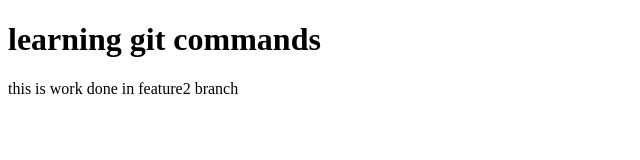
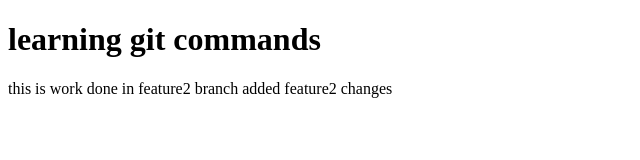
Before and after one commit to NizamNizz/another_one, a plain HTML site: page index.html in a window 1280 px wide. Shown: the whole page, without its empty margins (0-640 px from the left). Drawn offline with Linux system fonts and the light colour scheme.

Commit message:
added feature2 changes

```diff
--- a/index.html
+++ b/index.html
@@ -7,6 +7,6 @@
 </head>
 <body>
     <h1>learning git commands</h1>
-    <p>this is work done in feature2 branch</p>
+    <p>this is work done in feature2 branch added feature2 changes</p>
 </body>
 </html>
```
